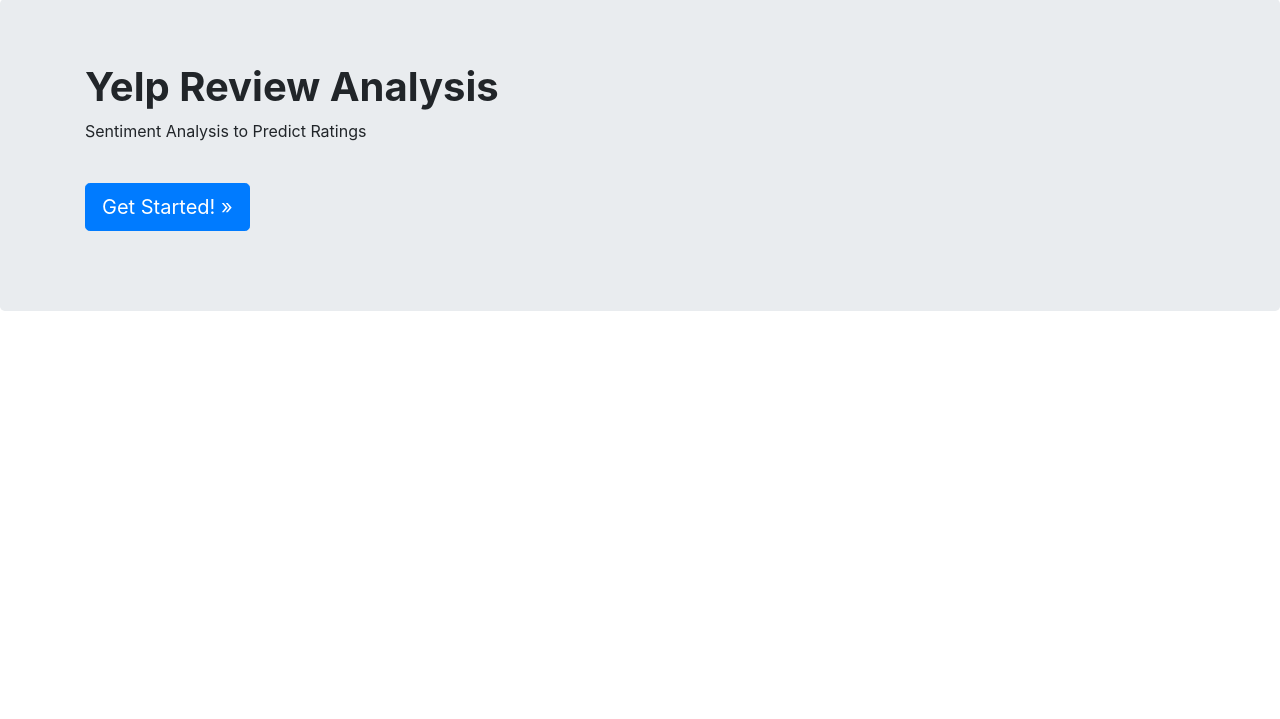
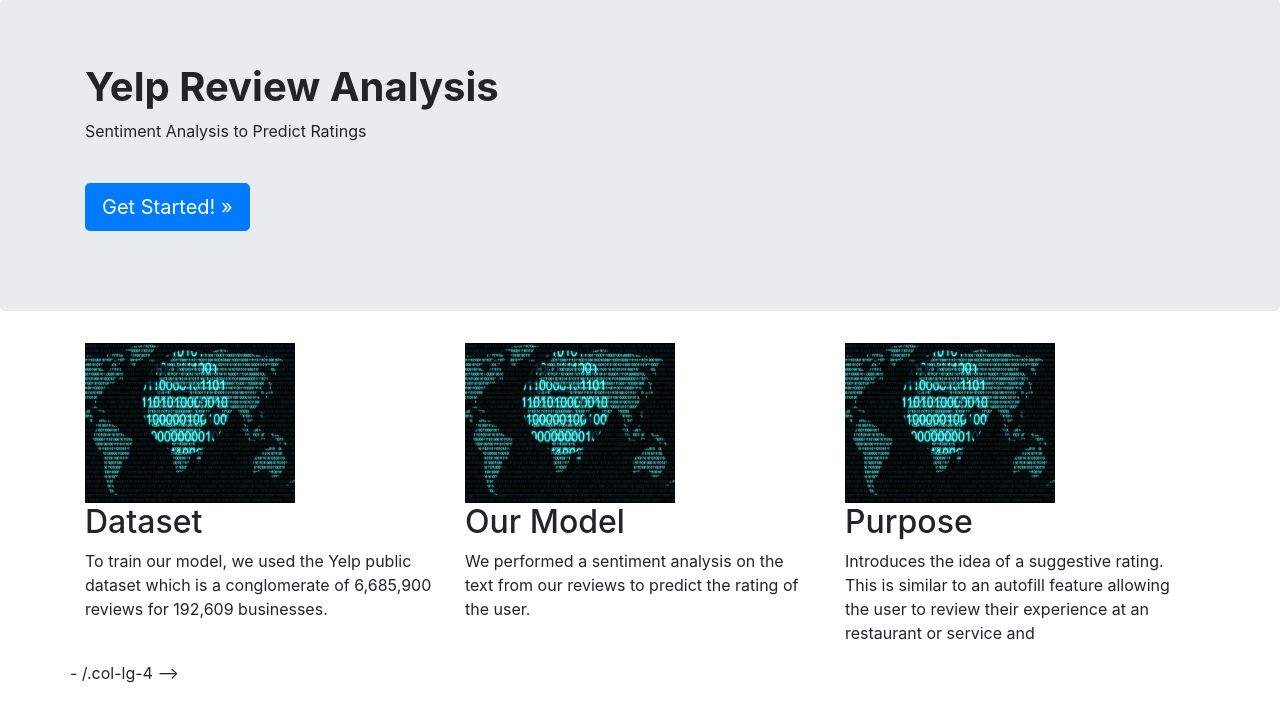
Before and after one commit to dtang5/HackRice9, a Flask app: page / in a window 1280 px wide. Shown: the part 81-800 px from the top of the page. Run offline with Flask 2, Linux system fonts and the light colour scheme; some libraries are stand-ins or nearby versions.

Commit message:
added description boxes to title page

```diff
--- a/Front_End/Templates/home.html
+++ b/Front_End/Templates/home.html
@@ -9,4 +9,26 @@
         <p><a class="btn btn-primary btn-lg" href="/start" role="button">Get Started! &raquo;</a></p>
     </div>
 </div>
+
+<div class="container">
+  <div class="row">
+    <div class="col-lg-4">
+            <img class="img" src="images/our_dataset.jpg" width="210" height="160">
+            <h2>Dataset</h2>
+            <p>To train our model, we used the Yelp public dataset which is a conglomerate of 6,685,900 reviews for 192,609 businesses. </p>
+        </div><!-- /.col-lg-4 -->
+        <div class="col-lg-4">
+            <img class="img" src="images/our_dataset.jpg" width="210" height="160">
+            <h2>Our Model</h2>
+            <p>We performed a sentiment analysis on the text from our reviews to predict the rating of the user.</p>
+        </div>
+        <div class="col-lg-4">
+            <img class="img" src="images/our_dataset.jpg" width="210" height="160">
+            <h2>Purpose</h2>
+            <p>Introduces the idea of a suggestive rating. This is similar to an autofill feature allowing the user to review their experience at
+            an restaurant or service and </p>
+        </div>- /.col-lg-4 -->
+    </div><!-- /.row -->
+</div>
+
 {% endblock %}
```
Also changed, not shown: Front_End/Templates/images/our_dataset.jpg (added).
